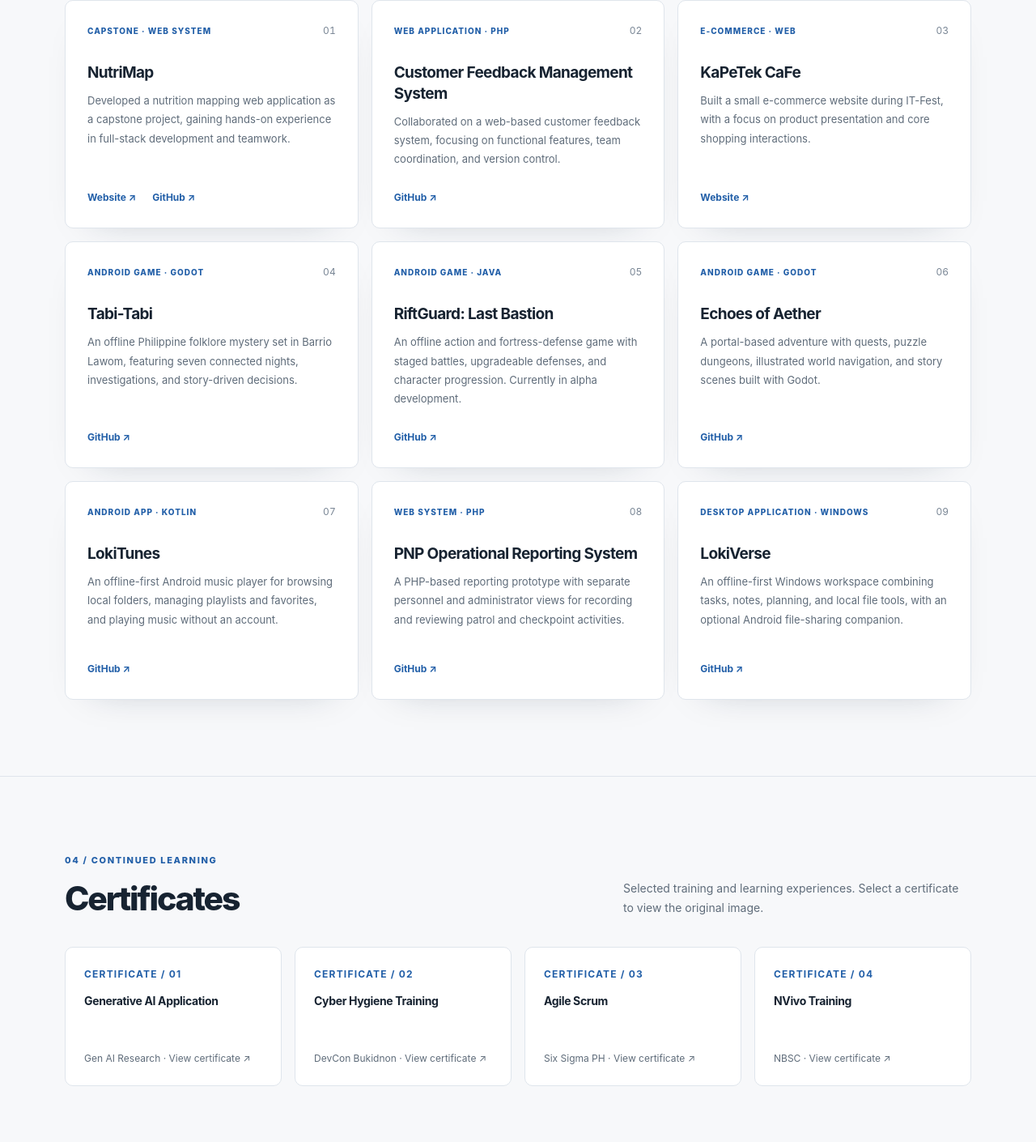
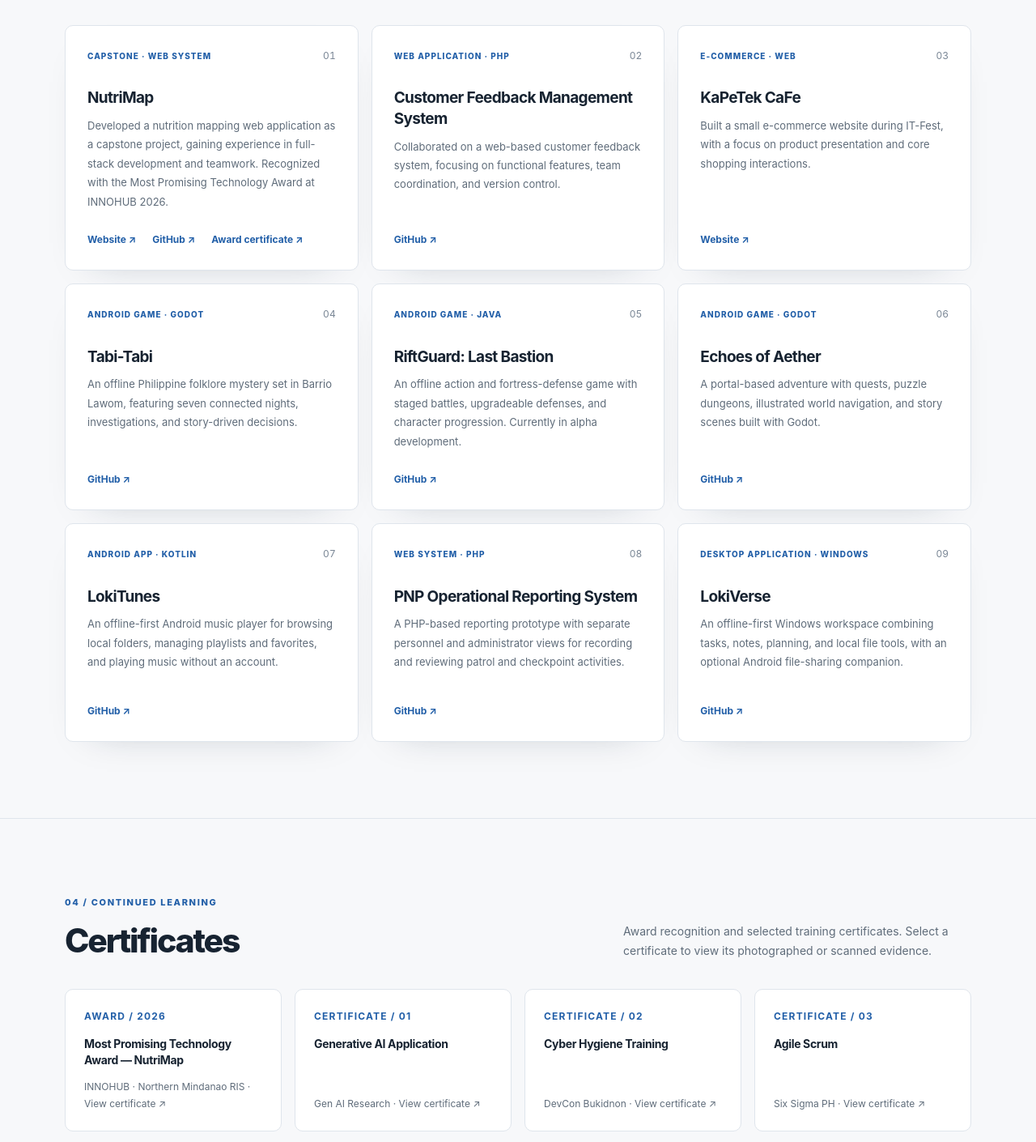
Before and after one commit to LokiJ07/MyPortfolio, a plain HTML site: page index.html in a window 1280 px wide. Shown: the part 2270-3680 px from the top of the page at 81% size. Drawn offline with Linux system fonts and the light colour scheme.

Commit message:
feat: showcase NutriMap award and link certificate evidence

```diff
--- a/index.html
+++ b/index.html
@@ -90,13 +90,13 @@
         <div class="about-layout">
           <div class="about-copy">
             <p>I'm a <strong>Bachelor of Science in Information Technology graduate</strong> from Northern Bukidnon State College. I work with HTML, CSS, JavaScript, PHP, and MySQL to build functional web-based systems, and I continue exploring mobile applications and game development.</p>
-            <p>I started programming with small Java projects such as Tetris and Tic-Tac-Toe. Since then, I've worked on academic systems, collaborative applications, and independent projects. My capstone, <strong>NutriMap</strong>, received the <strong>Most Promising Technology</strong> recognition at USTP LAMBIGIT 2026.</p>
+            <p>I started programming with small Java projects such as Tetris and Tic-Tac-Toe. Since then, I've worked on academic systems, collaborative applications, and independent projects. My capstone, <strong>NutriMap</strong>, received the <strong>Most Promising Technology Award</strong> at INNOHUB 2026, part of the 3rd Northern Mindanao Research and Innovation Summit.</p>
             <p>I value clear user interfaces, dependable behavior, and software that solves a real problem—not just a polished screenshot.</p>
           </div>
           <div class="about-facts" aria-label="At a glance">
             <div class="fact"><span class="fact-label">Education</span><span class="fact-value">BS Information Technology · NBSC</span></div>
             <div class="fact"><span class="fact-label">Internship</span><span class="fact-value">PNP Manolo Fortich MPS · 486 hours</span></div>
-            <div class="fact"><span class="fact-label">Recognition</span><span class="fact-value">Most Promising Technology · LAMBIGIT 2026</span></div>
+            <div class="fact"><span class="fact-label">Recognition</span><span class="fact-value">Most Promising Technology Award · INNOHUB 2026</span></div>
             <div class="fact"><span class="fact-label">Interests</span><span class="fact-value">Web systems · Android apps · Game development</span></div>
           </div>
         </div>
@@ -145,10 +145,11 @@
           <article class="project-card">
             <div class="card-top"><span class="project-type">Capstone · Web system</span><span class="project-number">01</span></div>
             <h3>NutriMap</h3>
-            <p>Developed a nutrition mapping web application as a capstone project, gaining hands-on experience in full-stack development and teamwork.</p>
+            <p>Developed a nutrition mapping web application as a capstone project, gaining experience in full-stack development and teamwork. Recognized with the Most Promising Technology Award at INNOHUB 2026.</p>
             <div class="project-links">
               <a class="text-link" href="https://nutrimap.42web.io/" target="_blank" rel="noopener noreferrer" aria-label="NutriMap website (opens in new tab)">Website</a>
               <a class="text-link" href="https://github.com/LokiJ07/nutrimap" target="_blank" rel="noopener noreferrer" aria-label="NutriMap GitHub repository (opens in new tab)">GitHub</a>
+              <a class="text-link" href="certificates/nutrimap-most-promising-technology.webp" target="_blank" rel="noopener noreferrer" aria-label="View NutriMap Most Promising Technology Award certificate (opens in new tab)">Award certificate</a>
             </div>
           </article>
 
@@ -231,9 +232,14 @@
       <div class="container">
         <div class="section-heading">
           <div><span class="section-kicker">04 / Continued learning</span><h2 id="certificatesTitle">Certificates</h2></div>
-          <p class="section-lead">Selected training and learning experiences. Select a certificate to view the original image.</p>
+          <p class="section-lead">Award recognition and selected training certificates. Select a certificate to view its photographed or scanned evidence.</p>
         </div>
         <div class="certificate-grid">
+          <button class="certificate-card" type="button" data-certificate="award" aria-haspopup="dialog">
+            <span class="certificate-icon" aria-hidden="true">AWARD / 2026</span>
+            <strong>Most Promising Technology Award — NutriMap</strong>
+            <small>INNOHUB · Northern Mindanao RIS · View certificate ↗</small>
+          </button>
           <button class="certificate-card" type="button" data-certificate="genai" aria-haspopup="dialog">
             <span class="certificate-icon" aria-hidden="true">CERTIFICATE / 01</span>
             <strong>Generative AI Application</strong>
```
